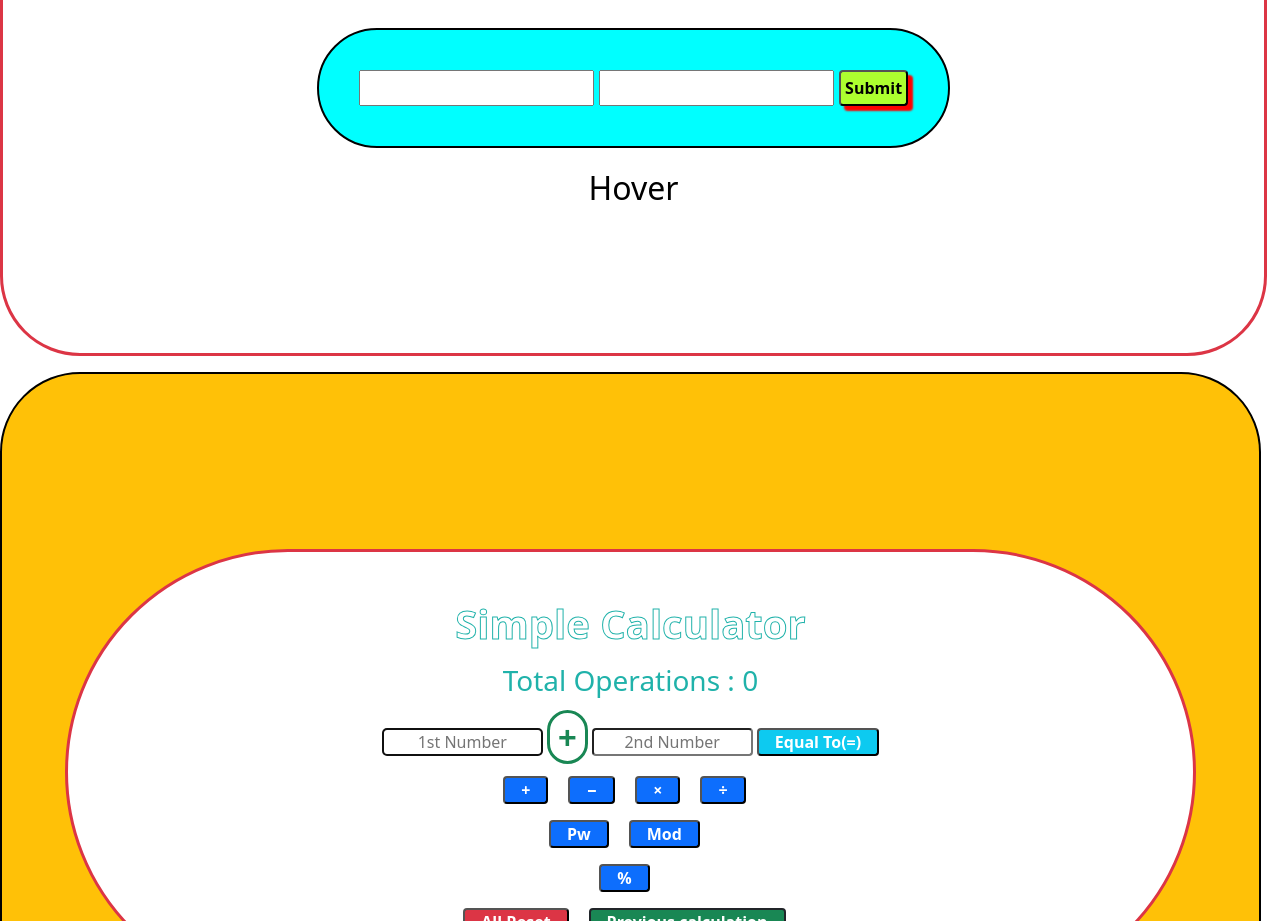
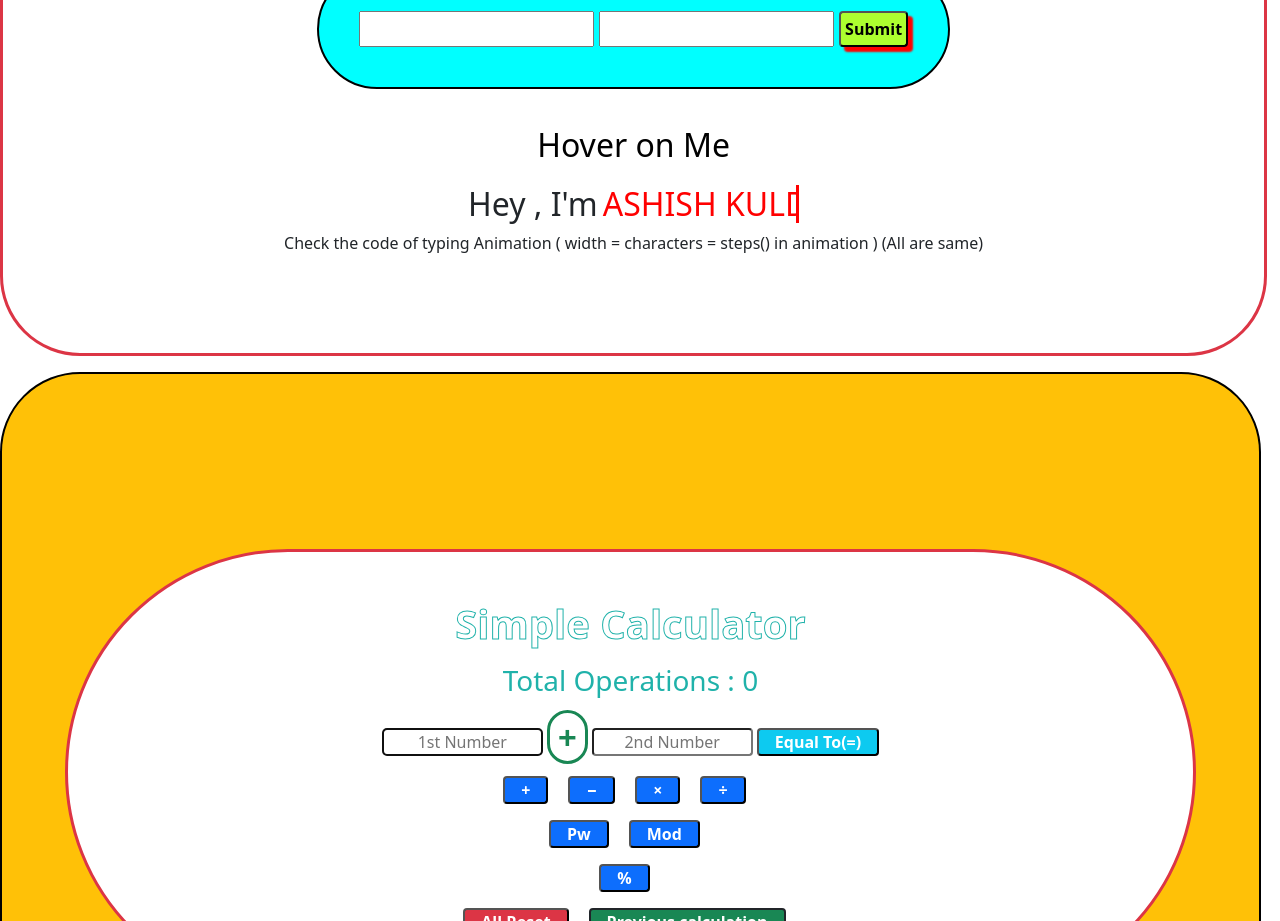
Before and after one commit to Ashishkuldeep23/small-projects2, a React (Vite) app: page / in a window 1280 px wide. Shown: the part 1260-2181 px from the top of the page. Built offline with nearby package versions, Linux system fonts and the light colour scheme; no server answers.

Commit message:
Tying animation applied

```diff
--- a/src/components/Prectice3/Precice3.jsx
+++ b/src/components/Prectice3/Precice3.jsx
@@ -58,7 +58,12 @@ const Precice3 = () => {
 
         </div>
 
-        <a href="#grow_botto_border" id='grow_botto_border'>Hover</a>
+        <a href="#grow_botto_border" id='grow_botto_border'>Hover on Me</a>
+
+
+        <h2 className='d-flex'>Hey , I'm <span id='typingAnimation'> Ashish Kuldeep</span></h2>
+        <p>Check the code of typing Animation ( width = characters = steps() in animation ) (All are same) </p>
+
 
       </div>
 
--- a/src/components/Prectice3/prectice3.css
+++ b/src/components/Prectice3/prectice3.css
@@ -197,9 +197,7 @@
 
 }
 
-#loaderTY4 > .div1{
 
-}
 
 
 
@@ -218,9 +216,11 @@
    gap: 5px;
 }
 
+
 .prec3  input{
     flex: 1 0 2rem;
 }
+
 
 .prec3  button{
     flex: 1 0 2rem;
@@ -249,6 +249,7 @@
     font-size: 2rem;
     color: black;
     position: relative;
+    margin: 2vh;
 }
 
 .prec3 ~ a::after{
@@ -266,3 +267,29 @@
 .prec3 ~ a:hover::after{
     width: 105%;
 }
+
+
+
+
+/* Animation code starts here ---> */
+
+#typingAnimation{
+    text-transform: uppercase;
+    color: red;
+    border-right: 3px solid;
+    overflow: hidden;
+    width: 16ch;
+    padding-left: 5px;
+    animation: typing 4s infinite alternate-reverse steps(16);
+    white-space: nowrap;
+}
+
+
+
+@keyframes typing {
+
+    from{
+        width: 0;
+    }
+
+}
```
